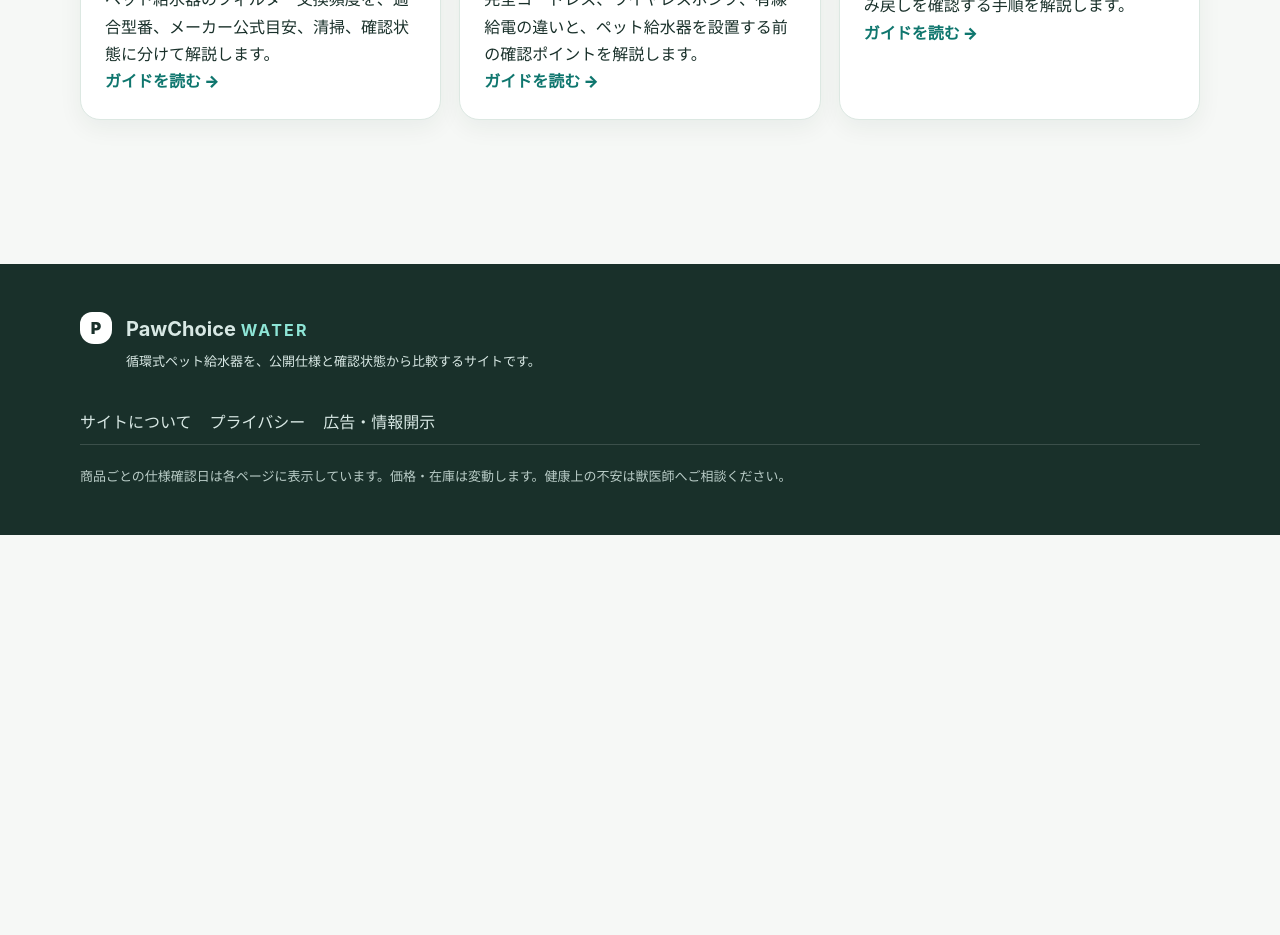
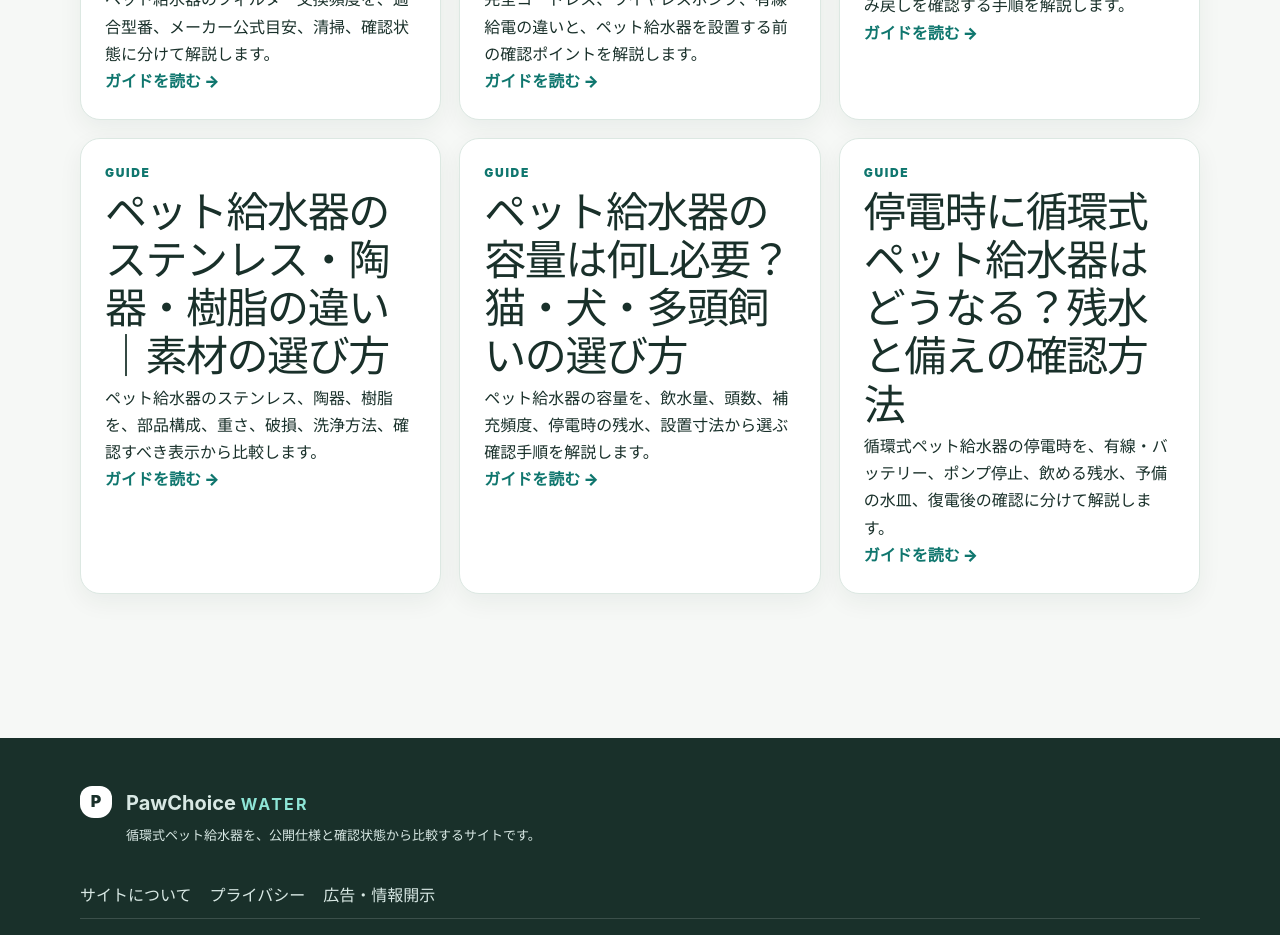
Before and after one commit to Amazon-howaito/pawchoice-water, a Next.js app: page /water-fountains/guides in a window 1280 px wide. Shown: the part 820-1755 px from the top of the page. Before the commit the page ends 1355 px from the top, so only its background shows below. Built offline with nearby package versions, Linux system fonts and the light colour scheme.

Commit message:
feat: add second batch of search guides

```diff
--- a/src/app/sitemap.ts
+++ b/src/app/sitemap.ts
@@ -1 +1 @@
-import type{MetadataRoute}from"next";import{products}from"@/data/products";import{conditions}from"@/data/conditions";import{waterGuides}from"@/data/guides";import{absoluteUrl}from"@/lib/site";export const dynamic="force-static";export default function sitemap():MetadataRoute.Sitemap{const base=["/","/water-fountains","/water-fountains/guide","/water-fountains/faq","/about","/privacy","/disclosure"];return[...base.map(url=>({url:absoluteUrl(url),lastModified:"2026-08-27"})),{url:absoluteUrl("/water-fountains/guides"),lastModified:"2026-09-02"},...products.map(p=>({url:absoluteUrl(`/water-fountains/${p.slug}`),lastModified:p.checkedAt})),...conditions.filter(c=>c.status==="active").map(c=>({url:absoluteUrl(`/water-fountains/${c.slug}`),lastModified:"2026-08-27"})),...waterGuides.map(guide=>({url:absoluteUrl(`/water-fountains/guides/${guide.slug}`),lastModified:"2026-09-02"}))]}
+import type{MetadataRoute}from"next";import{products}from"@/data/products";import{conditions}from"@/data/conditions";import{waterGuides}from"@/data/guides";import{absoluteUrl}from"@/lib/site";export const dynamic="force-static";export default function sitemap():MetadataRoute.Sitemap{const base=["/","/water-fountains","/water-fountains/guide","/water-fountains/faq","/about","/privacy","/disclosure"];return[...base.map(url=>({url:absoluteUrl(url),lastModified:"2026-08-27"})),{url:absoluteUrl("/water-fountains/guides"),lastModified:"2026-09-03"},...products.map(p=>({url:absoluteUrl(`/water-fountains/${p.slug}`),lastModified:p.checkedAt})),...conditions.filter(c=>c.status==="active").map(c=>({url:absoluteUrl(`/water-fountains/${c.slug}`),lastModified:"2026-08-27"})),...waterGuides.map(guide=>({url:absoluteUrl(`/water-fountains/guides/${guide.slug}`),lastModified:"2026-09-03"}))]}
--- a/src/data/guides.ts
+++ b/src/data/guides.ts
@@ -1,4 +1,4 @@
-export type WaterGuide = { slug: string; title: string; description: string; answer: string; conclusion: string; sections: { heading: string; paragraphs: string[]; bullets?: string[] }[]; relatedLinks: { href: string; label: string; note: string }[] };
+export type WaterGuide = { slug: string; title: string; description: string; answer: string; conclusion: string; sections: { heading: string; paragraphs: string[]; bullets?: string[]; table?: { headers: string[]; rows: string[][] } }[]; relatedLinks: { href: string; label: string; note: string }[] };
 
 export const waterGuides: WaterGuide[] = [
   {
@@ -34,7 +34,7 @@ export const waterGuides: WaterGuide[] = [
     ],
     relatedLinks: [
       { href: "/water-fountains/cordless", label: "完全コードレス条件ページ", note: "確認済み商品の判定基準を見る" },
-      { href: "/water-fountains/guide", label: "給水器の総合的な選び方", note: "電源以外の確認項目を見る" },
+      { href: "/water-fountains/guides/power-outage", label: "停電時の循環式給水器", note: "電源停止後の残水と備えを確認" },
       { href: "/water-fountains/elecom-pet-wd03wh", label: "ELECOM PET-WD03WH", note: "バッテリー内蔵仕様を確認" },
       { href: "/water-fountains/elecom-pet-wd02wh", label: "ELECOM PET-WD02WH", note: "ワイヤレスポンプと有線給電を確認" },
     ],
@@ -55,7 +55,97 @@ export const waterGuides: WaterGuide[] = [
       { href: "/water-fountains/guide", label: "給水器の総合的な選び方", note: "お手入れ項目を確認" },
       { href: "/water-fountains", label: "給水器9商品を比較", note: "洗浄可能部品の確認状態を見る" },
       { href: "/water-fountains/gex-purecrystal-well-25-cat", label: "GEX ウェル2.5L", note: "確認済みの洗浄部品を見る" },
-      { href: "/water-fountains/compare", label: "比較リスト", note: "選んだ商品の仕様を比較" },
+      { href: "/water-fountains/guides/materials", label: "給水器素材の違い", note: "部品ごとの材質と手入れを確認" },
+    ],
+  },
+  {
+    slug: "materials",
+    title: "ペット給水器のステンレス・陶器・樹脂の違い｜素材の選び方",
+    description: "ペット給水器のステンレス、陶器、樹脂を、部品構成、重さ、破損、洗浄方法、確認すべき表示から比較します。",
+    answer: "素材名だけで衛生性や洗いやすさを断定せず、水が触れる部品ごとの材質と洗浄方法を確認します。1台の中でステンレスと樹脂など複数素材を組み合わせる商品もあります。",
+    conclusion: "好みの素材を決めた後も、タンク・飲み口・ポンプ・フィルタートレイの材質と取り外し範囲を型番ごとに確認します。『ステンレス製』が全パーツを指すとは限りません。",
+    sections: [
+      {
+        heading: "3つの素材を比較する",
+        paragraphs: ["一般的な傾向と、商品ごとに確認すべき点を分けます。特定素材に医療・健康効果があるとは扱いません。"],
+        table: {
+          headers: ["素材", "特徴", "購入前の確認"],
+          rows: [
+            ["ステンレス", "金属製。ほかの樹脂部品と組み合わせる例あり", "鋼種・使用部位・食洗機可否"],
+            ["陶器", "重量があり、落下や衝撃で破損する可能性", "陶器の使用部位・欠け・洗浄方法"],
+            ["樹脂", "軽量な構成が多く、部品ごとに素材が異なる", "傷・変色・交換部品・耐熱条件"],
+          ],
+        },
+      },
+      { heading: "掲載商品の確認例", paragraphs: ["PETKIT EVERSWEET 3 PROはSUS304ステンレスとABS、GEX セラモ1.8Lはセラミックトップ・タンクと植物由来プラスチック使用部、ELECOM 3商品は本体・トレイがABSであることを公式情報から確認しています。未確認の部品材質は推測しません。"] },
+      { heading: "洗いやすさは素材だけで決まらない", paragraphs: ["飲み口が広くても、ポンプや流路を外せるか、電装部を避けて洗えるかで手順は変わります。食洗機対応は対象部品と市場別仕様に相違がないか確認します。"] },
+      { heading: "購入前のチェック項目", paragraphs: ["素材名と一緒に次を確認します。"], bullets: ["水が触れる各部品の材質", "取り外し・水洗いできる範囲", "食洗機対応の対象部品", "欠け・傷・変形時の交換方法"] },
+    ],
+    relatedLinks: [
+      { href: "/water-fountains/stainless", label: "ステンレス条件ページ", note: "確認済み素材から候補を見る" },
+      { href: "/water-fountains", label: "給水器9商品", note: "材質と洗浄部品の確認状態を比較" },
+      { href: "/water-fountains/gex-purecrystal-ceramo-18", label: "GEX セラモ1.8L", note: "セラミック部品の公開仕様を見る" },
+      { href: "/water-fountains/guides/pump-cleaning", label: "ポンプ掃除の確認手順", note: "素材以外のお手入れ項目を見る" },
+    ],
+  },
+  {
+    slug: "capacity",
+    title: "ペット給水器の容量は何L必要？猫・犬・多頭飼いの選び方",
+    description: "ペット給水器の容量を、飲水量、頭数、補充頻度、停電時の残水、設置寸法から選ぶ確認手順を解説します。",
+    answer: "必要容量は頭数だけでは決まりません。普段の飲水量と補充頻度を把握し、空になる前に交換・清掃できる容量を選びます。大容量でも水の交換が不要になるわけではありません。",
+    conclusion: "掲載容量を『何日分』へ一律換算せず、実際の減り方を確認して補充計画を調整します。飲水量の急な変化や健康上の不安は、給水器の容量だけで判断せず獣医師へ相談してください。",
+    sections: [
+      { heading: "最初に普段の減り方を確認する", paragraphs: ["器へ入れた量と補充量を数日記録し、こぼれや蒸発も含む目安として扱います。メーカー容量はタンクの収容量であり、ペットが常に飲める実効量や日数を保証するものではありません。"] },
+      {
+        heading: "掲載商品の容量帯",
+        paragraphs: ["公式確認済みの容量だけを並べ、相違がある商品は比較値に使いません。"],
+        table: {
+          headers: ["容量", "掲載例", "確認ポイント"],
+          rows: [
+            ["0.95〜1.5L", "GEX ハロー、グラッシーR", "補充頻度と設置スペース"],
+            ["1.8〜2L", "GEX セラモ、PETKIT SOLO SE、ELECOM WD01・WD02", "水位表示と停止時の残水"],
+            ["2.5L", "ELECOM WD03、GEX ウェル", "本体寸法と清掃時の扱い"],
+          ],
+        },
+      },
+      { heading: "多頭飼いで確認すること", paragraphs: ["総飲水量が増えるだけでなく、同時に飲める形状、設置場所、複数台へ分ける必要性も検討します。1台を大容量にすることと、飲み場所を増やすことは別の判断です。"] },
+      { heading: "容量と一緒に見る4項目", paragraphs: ["タンク容量だけで候補を決めないよう、次も商品詳細で確認します。"], bullets: ["水位窓・水位通知・自動停止", "停電や電池切れ後に飲める残水", "タンクとポンプの洗浄範囲", "本体寸法と持ち運びやすさ"] },
+    ],
+    relatedLinks: [
+      { href: "/water-fountains", label: "給水器9商品", note: "確認済み容量を商品ごとに見る" },
+      { href: "/water-fountains/large-capacity", label: "大容量条件ページ", note: "参加条件と容量の確認状態を見る" },
+      { href: "/water-fountains/gex-purecrystal-well-25-cat", label: "GEX ウェル2.5L", note: "容量・水位・残水の公開仕様" },
+      { href: "https://feeder.pawchoice.jp/guides/multi-pet", label: "多頭飼いの食事管理", note: "給水と給餌を別々に計画する" },
+    ],
+  },
+  {
+    slug: "power-outage",
+    title: "停電時に循環式ペット給水器はどうなる？残水と備えの確認方法",
+    description: "循環式ペット給水器の停電時を、有線・バッテリー、ポンプ停止、飲める残水、予備の水皿、復電後の確認に分けて解説します。",
+    answer: "有線式は停電すると循環が止まりますが、上部の皿などに残水を確保する商品もあります。残水量や飲める時間は機種ごとに異なり、停電対策として十分とは限りません。",
+    conclusion: "給水器の残水だけに頼らず、停電時も使える別の水皿を用意します。バッテリー式も稼働条件と充電状態を確認し、メーカー条件値を実使用保証として扱いません。",
+    sections: [
+      {
+        heading: "電源方式ごとの違い",
+        paragraphs: ["停電時の挙動は、常時給電かバッテリー内蔵か、飲み口に水が残る構造かで変わります。"],
+        table: {
+          headers: ["方式", "停電時", "備え"],
+          rows: [
+            ["有線式", "循環ポンプが停止", "残水仕様と別の水皿を確認"],
+            ["バッテリー内蔵", "充電状態・運転モードの範囲で継続", "稼働条件と充電忘れを確認"],
+            ["ワイヤレスポンプ", "本体が有線なら循環停止", "『ワイヤレス』を停電対応と誤認しない"],
+          ],
+        },
+      },
+      { heading: "掲載商品の確認状況", paragraphs: ["ELECOM PET-WD01WHはトレイに約100mLの残水、PET-WD03WHは満充電・タイミングモードで約3か月というメーカー条件値を確認しています。GEX 4商品は循環停止後も上部に少量の残水を一時利用できる公開仕様があります。PET-WD02WHは停電時挙動を未確認です。"] },
+      { heading: "停電前に準備すること", paragraphs: ["普段から別の水皿の場所を決め、必要に応じて複数箇所へ置きます。バッテリー式は充電状態、電池劣化、設定モードを確認します。ペットが非常用の皿を使うかも平常時に確認します。"] },
+      { heading: "復電後の確認", paragraphs: ["水位、ポンプの空運転、フィルター位置、異音、電源コード周辺の水分を確認してから再開します。動かない原因を停電だけと断定せず、説明書の手順に従います。"] },
+    ],
+    relatedLinks: [
+      { href: "/water-fountains/cordless", label: "完全コードレス条件ページ", note: "バッテリー内蔵商品の確認基準を見る" },
+      { href: "/water-fountains/elecom-pet-wd03wh", label: "ELECOM PET-WD03WH", note: "バッテリーのメーカー条件値を確認" },
+      { href: "/water-fountains/guides/cordless-vs-wireless-pump", label: "電源方式の違い", note: "コードレスとポンプ構造を分けて確認" },
+      { href: "https://feeder.pawchoice.jp/guides/power-outage", label: "自動給餌器の停電対策", note: "食事側の予備電源も確認" },
     ],
   },
 ];
```
Also changed, not shown: src/app/water-fountains/guides/[slug]/page.tsx (+1 -1 lines), 1 other file (tests, documents, lock files or other folders).
